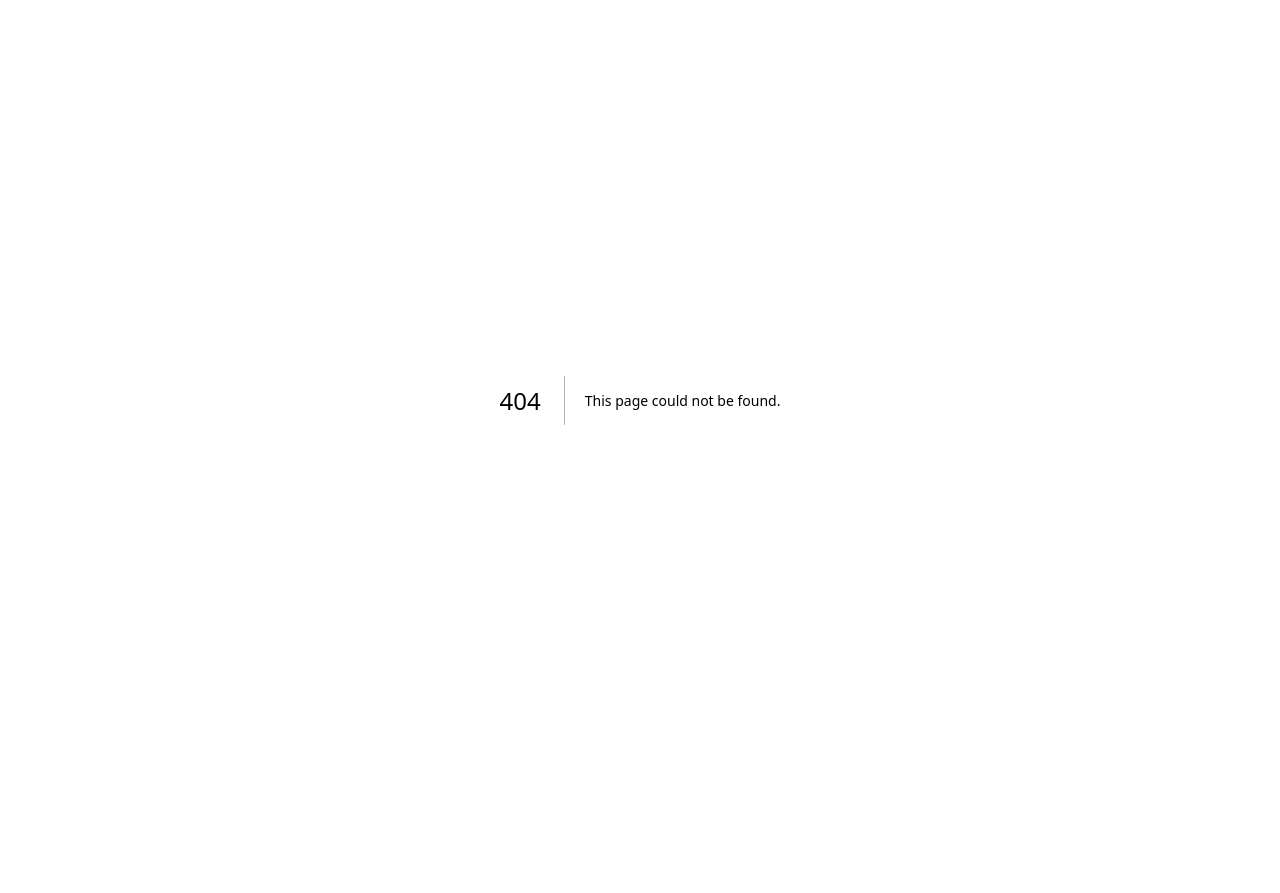
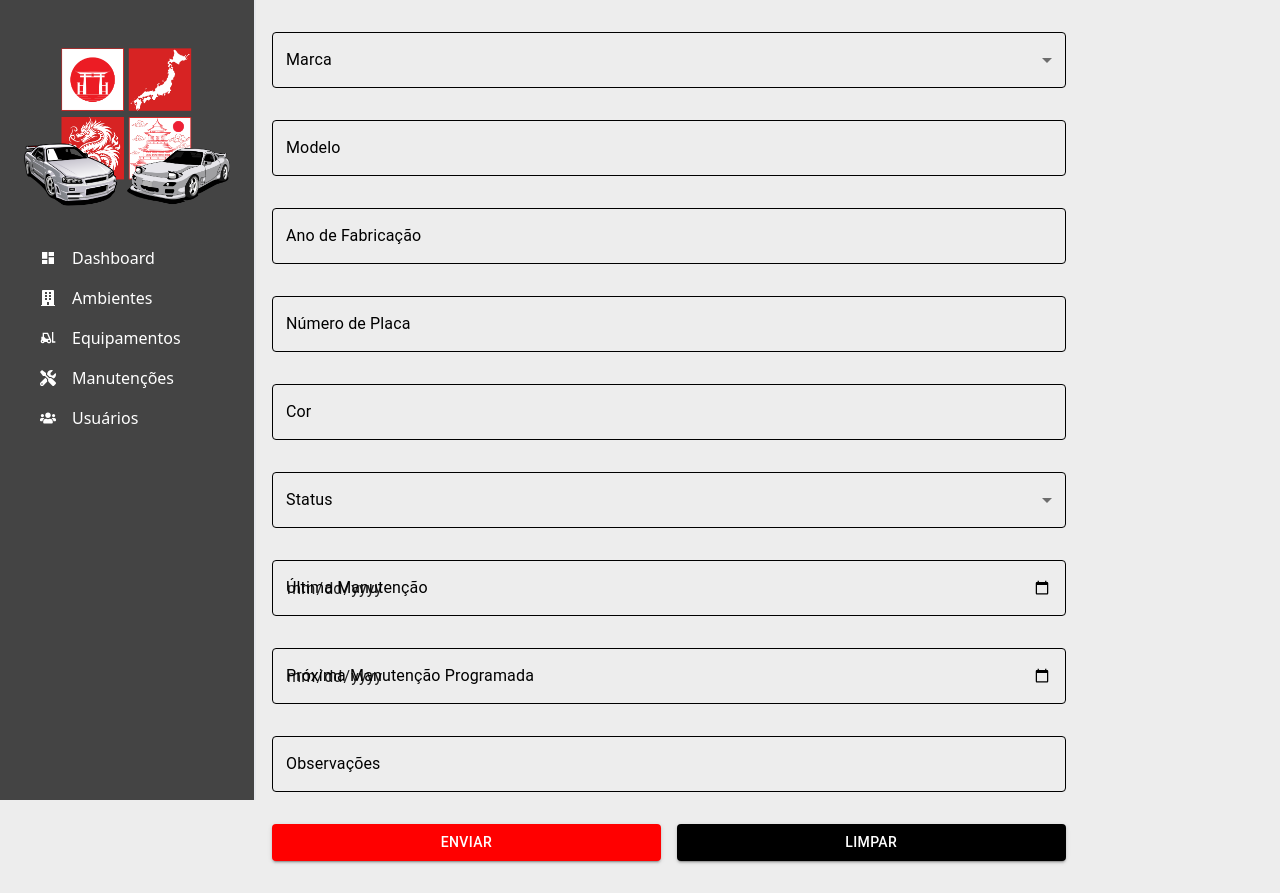
Before and after one commit to Augustoo22/gestao_manutencao, a Next.js app in the folder frontend/: page /cadastroMaquina in a window 1280 px wide. Before the commit this address had no page. Before the commit the page ends 800 px from the top, so only its background shows below. Built offline with nearby package versions, Linux system fonts and the light colour scheme.

Commit message:
feat: tela de cadastro de veiculos criada
Foi criado utilizando os componentes do Material-UI

```diff
--- /dev/null
+++ b/frontend/src/app/cadastroMaquina/page.tsx
@@ -0,0 +1,205 @@
+"use client";  // Garante que o componente seja tratado como um componente do lado do cliente, permitindo o uso de hooks do React.
+
+import * as React from 'react';
+import Box from '@mui/material/Box';
+import CustomTextField from '../components/customtextfield';
+import { Aside } from '../components/aside';
+import Button from '@mui/material/Button';
+
+export default function CarRegistrationForm() {
+  const [formData, setFormData] = React.useState({
+    marca: '',
+    modelo: '',
+    anoFabricacao: '',
+    numeroPlaca: '',
+    numeroChassi: '',
+    cor: '',
+    dataAquisicao: '',
+    localizacao: '',
+    status: '',
+    numeroSeguro: '',
+    dataVencimentoSeguro: '',
+    ultimaManutencao: '',
+    proximaManutencaoProgramada: '',
+    observacoes: '',
+    manualProprietario: '',
+  });
+
+  const handleChange = (e: { target: { name: string; value: string; }; }) => {
+    const { name, value } = e.target;
+    setFormData({
+      ...formData,
+      [name]: value,
+    });
+  };
+
+  const handleSubmit = (event: React.FormEvent<HTMLFormElement>) => {
+    event.preventDefault();
+    // Adicione aqui a lógica para enviar os dados do formulário.
+    console.log('Form data submitted:', formData);
+  };
+
+  const handleClear = () => {
+    setFormData({
+      marca: '',
+      modelo: '',
+      anoFabricacao: '',
+      numeroPlaca: '',
+      numeroChassi: '',
+      cor: '',
+      dataAquisicao: '',
+      localizacao: '',
+      status: '',
+      numeroSeguro: '',
+      dataVencimentoSeguro: '',
+      ultimaManutencao: '',
+      proximaManutencaoProgramada: '',
+      observacoes: '',
+      manualProprietario: '',
+    });
+  };
+
+  const marcas = [
+    { value: 'toyota', label: 'Toyota' },
+    { value: 'honda', label: 'Honda' },
+    { value: 'nissan', label: 'Nissan' },
+    { value: 'mazda', label: 'Mazda' },
+    { value: 'subaru', label: 'Subaru' },
+  ];
+
+  const statusOptions = [
+    { value: 'em_manutencao', label: 'Em Manutenção' },
+    { value: 'fila_de_manutencao', label: 'Fila de Manutenção' },
+    { value: 'concluido', label: 'Concluido' },
+
+  ];
+
+  return (
+    <Box sx={{ display: 'flex' }}>
+      {/* Painel lateral (aside) */}
+      <Aside />
+
+      {/* Formulário */}
+      <Box
+        component="form"
+        onSubmit={handleSubmit}
+        sx={{
+          flex: 1,
+          p: 2,
+          display: 'flex',
+          flexDirection: 'column',
+          '& > :not(style)': { mb: 2, width: '80%' },  // Use `mb` para espaçamento inferior
+        }}
+        noValidate
+        autoComplete="off"
+      >
+        <CustomTextField
+          id="marca"
+          label="Marca"
+          name="marca"
+          value={formData.marca}
+          onChange={handleChange}
+          options={marcas}
+        />
+        <CustomTextField
+          id="modelo"
+          label="Modelo"
+          name="modelo"
+          value={formData.modelo}
+          onChange={handleChange}
+          options={undefined}
+        />
+        <CustomTextField
+          id="anoFabricacao"
+          label="Ano de Fabricação"
+          name="anoFabricacao"
+          value={formData.anoFabricacao}
+          onChange={handleChange}
+          options={undefined}
+        />
+        <CustomTextField
+          id="numeroPlaca"
+          label="Número de Placa"
+          name="numeroPlaca"
+          value={formData.numeroPlaca}
+          onChange={handleChange}
+          options={undefined}
+        />
+        <CustomTextField
+          id="cor"
+          label="Cor"
+          name="cor"
+          value={formData.cor}
+          onChange={handleChange}
+          options={undefined}
+        />
+        <CustomTextField
+          id="status"
+          label="Status"
+          name="status"
+          options={statusOptions}
+          value={formData.status}
+          onChange={handleChange}
+        />
+        <CustomTextField
+          id="ultimaManutencao"
+          label="Última Manutenção"
+          type="date"
+          name="ultimaManutencao"
+          value={formData.ultimaManutencao}
+          onChange={handleChange}
+          options={undefined}
+        />
+        <CustomTextField
+          id="proximaManutencaoProgramada"
+          label="Próxima Manutenção Programada"
+          type="date"
+          name="proximaManutencaoProgramada"
+          value={formData.proximaManutencaoProgramada}
+          onChange={handleChange}
+          options={undefined}
+        />
+        <CustomTextField
+          id="observacoes"
+          label="Observações"
+          name="observacoes"
+          value={formData.observacoes}
+          onChange={handleChange}
+          options={undefined}
+        />
+
+        {/* Botões */}
+        <Box sx={{ display: 'flex', gap: 2, mt: 2 }}>
+          <Button
+            variant="contained"
+            sx={{
+              backgroundColor: 'red',
+              color: 'white',
+              flex: 1,
+              '&:hover': {
+                backgroundColor: '#d32f2f',
+              },
+            }}
+            type="submit"
+          >
+            Enviar
+          </Button>
+          <Button
+            variant="contained"
+            sx={{
+              backgroundColor: 'black',
+              color: 'white',
+              flex: 1,
+              '&:hover': {
+                backgroundColor: '#424242',
+              },
+            }}
+            onClick={handleClear}
+          >
+            Limpar
+          </Button>
+        </Box>
+      </Box>
+    </Box>
+  );
+}
```
